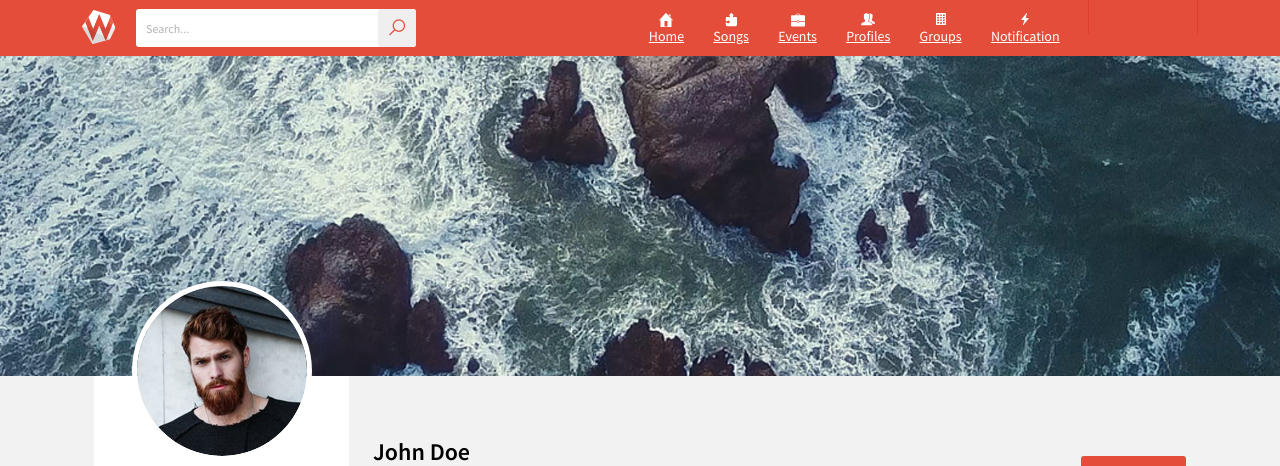
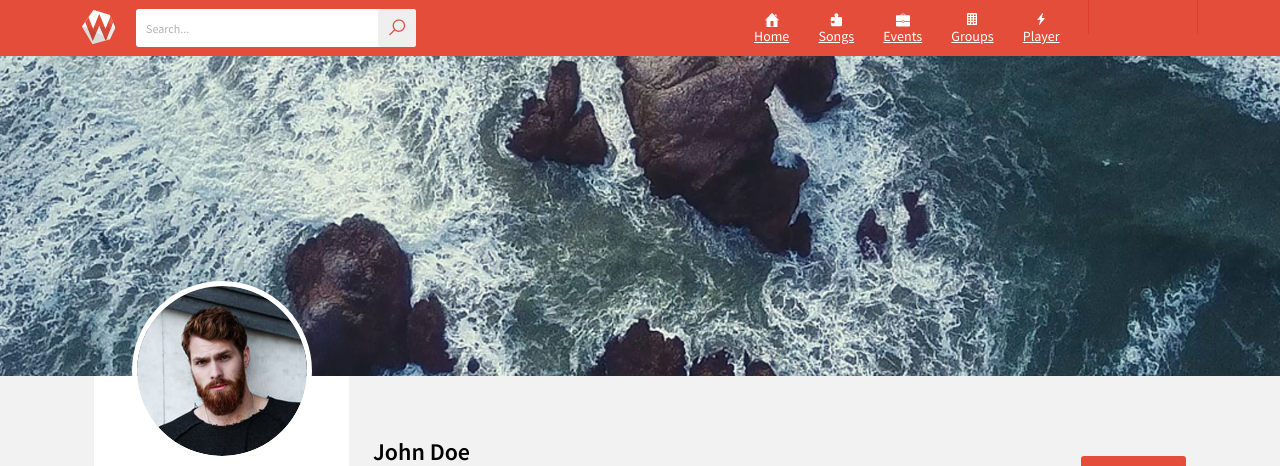
Before and after one commit to Kr4is/social-bagpiper, a Django app: page /profile/ in a window 1280 px wide. Shown: the top 466 px of the page. Run offline with Django 4.2, Linux system fonts and the light colour scheme; some libraries are stand-ins or nearby versions.

Commit message:
Remove sections

```diff
--- a/social_bagpiper/apps/social/templates/header.html
+++ b/social_bagpiper/apps/social/templates/header.html
@@ -33,18 +33,6 @@
                         </a>
                     </li>
                     <li>
-                        <a href="https://gambolthemes.net/workwise-new/profiles.html" title="">
-                            <span><img src="{% static '/login_files/icon4.png' %}" alt=""></span>
-                            Profiles
-                        </a>
-                        <ul>
-                            <li><a href="https://gambolthemes.net/workwise-new/user-profile.html" title="">User
-                                    Profile</a></li>
-                            <li><a href="https://gambolthemes.net/workwise-new/my-profile-feed.html"
-                                    title="">my-profile-feed</a></li>
-                        </ul>
-                    </li>
-                    <li>
                         <a href="https://gambolthemes.net/workwise-new/companies.html" title="">
                             <span><img src="{% static '/login_files/icon2.png' %}" alt=""></span>
                             Groups
@@ -57,31 +45,10 @@
                         </ul>
                     </li>
                     <li>
-                        <a href="#" title="" class="not-box-open">
+                        <a href="https://gambolthemes.net/workwise-new/jobs.html" title="">
                             <span><img src="{% static '/login_files/icon7.png' %}" alt=""></span>
-                            Notification
+                            Player
                         </a>
-                        <div class="notification-box noti" id="notification">
-                            <div class="nt-title">
-                                <h4>Setting</h4>
-                                <a href="#" title="">Clear all</a>
-                            </div>
-                            <div class="nott-list">
-                                <div class="notfication-details">
-                                    <div class="noty-user-img">
-                                        <img src="{% static '/login_files/ny-img1.png' %}" alt="">
-                                    </div>
-                                    <div class="notification-info">
-                                        <h3><a href="#" title="">Jassica William</a> Comment on your project.
-                                        </h3>
-                                        <span>2 min ago</span>
-                                    </div>
-                                </div>
-                                <div class="view-all-nots">
-                                    <a href="#" title="">View All Notification</a>
-                                </div>
-                            </div>
-                        </div>
                     </li>
                 </ul>
             </nav>
@@ -97,6 +64,7 @@
                 <div class="user-account-settingss" id="users">
                     <h3>Setting</h3>
                     <ul class="us-links">
+                        <li><a href="/profile" title="">Profile</a></li>
                         <li><a href="https://gambolthemes.net/workwise-new/profile-account-setting.html"
                                 title="">Account Setting</a></li>
                         <li><a href="#" title="">Privacy</a></li>
```
